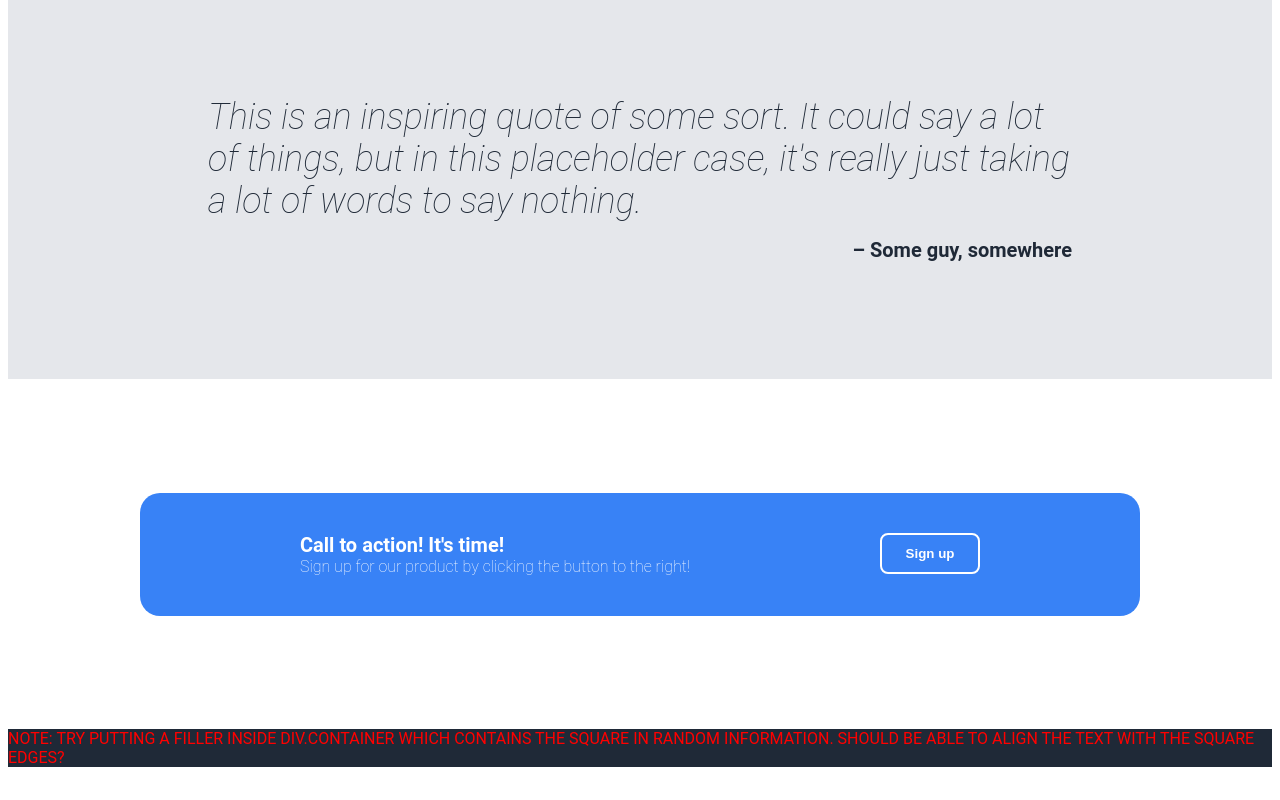
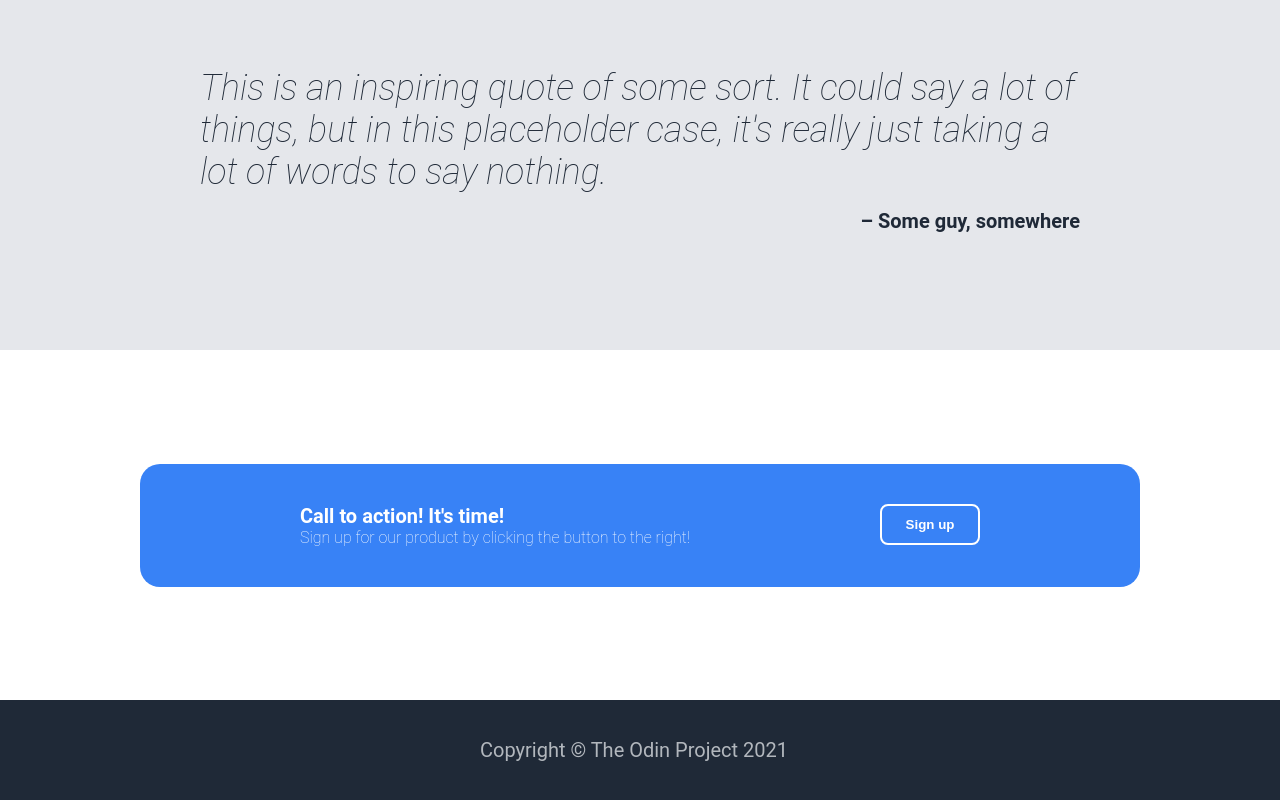
Before and after one commit to berkpereira/landing-page, a plain HTML site: page index.html in a window 1280 px wide. Shown: the part 888-1688 px from the top of the page. Before the commit the page ends 1663 px from the top, so only its background shows below. Drawn offline with Linux system fonts and the light colour scheme.

Commit message:
Added footer content and style

```diff
--- a/index.html
+++ b/index.html
@@ -130,7 +130,9 @@
     </div>
 
     <div class="footer">
-        NOTE: TRY PUTTING A FILLER INSIDE DIV.CONTAINER WHICH CONTAINS THE SQUARE IN RANDOM INFORMATION. SHOULD BE ABLE TO ALIGN THE TEXT WITH THE SQUARE EDGES?
+        <div class="footer-content">
+            Copyright © The Odin Project 2021
+        </div>
     </div>
 </body>
 </html>
--- a/style.css
+++ b/style.css
@@ -2,7 +2,7 @@ body {
     display: flex;
     flex-direction: column;
     font-family: 'Roboto', 'Arial', 'Helvetica', 'sans-serif';
-
+    margin: 0;
 }
 
 button {
@@ -256,5 +256,14 @@ button {
 }
 
 .footer {
-    color: red;
+    height: 100px;
+    display:flex;
+    justify-content: center;
+    align-items: center;
 }
+
+.footer .footer-content {
+    color:#b2b7bd;
+    min-width: 320px;
+    font-size: 20px;
+}
```
